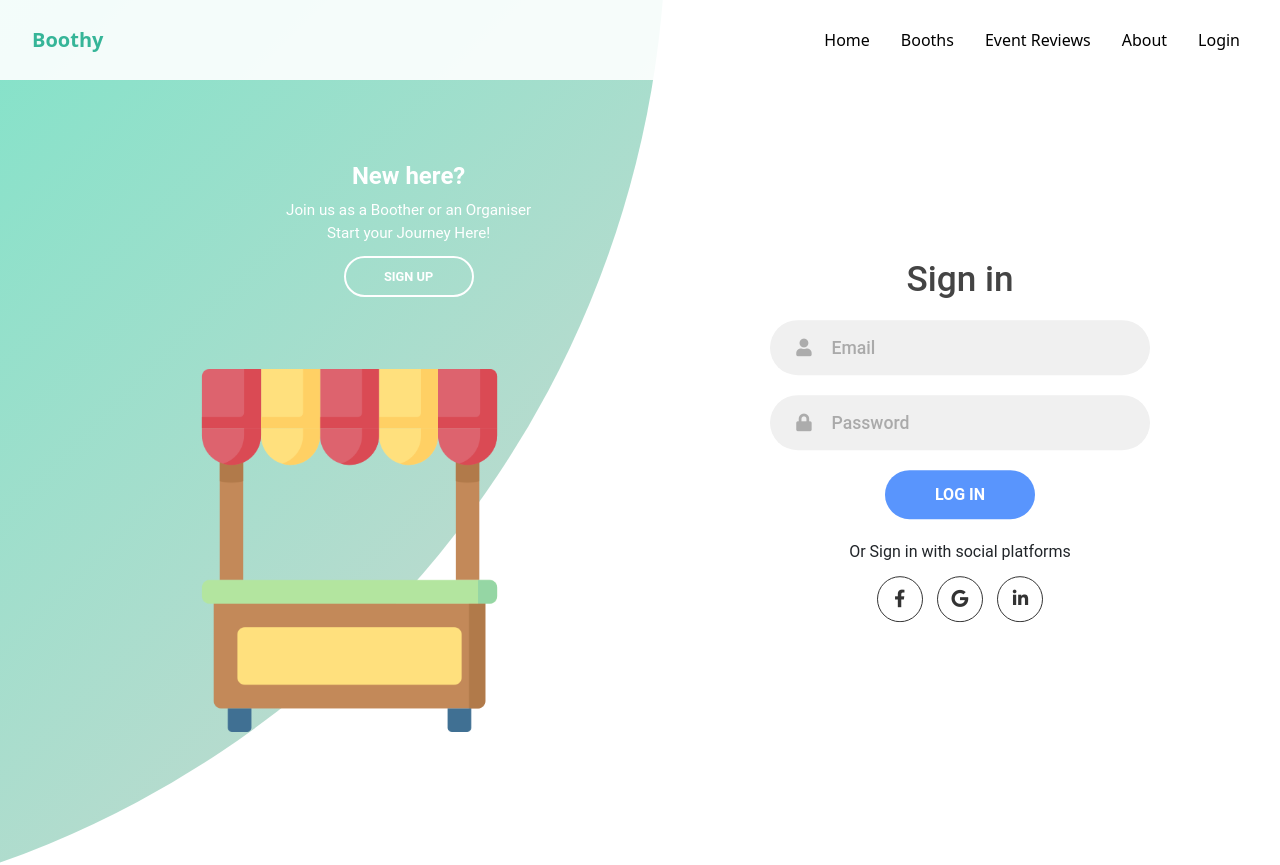
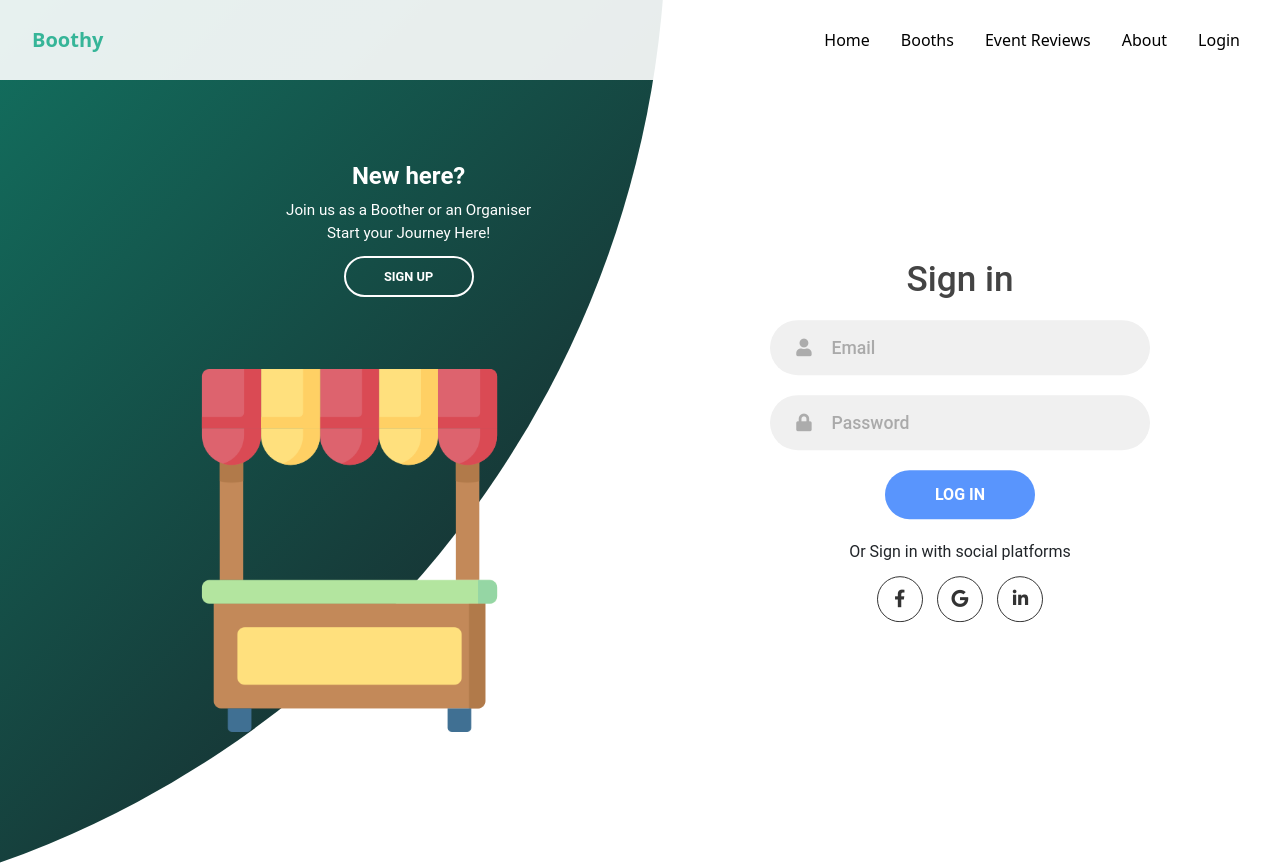
Before and after one commit to PeachyMangoz/VenueVibe, a Vue app in the folder VenueVibe/frontend/: page /login in a window 1280 px wide. Shown: the top 865 px of the page. Built offline with nearby package versions, Linux system fonts and the light colour scheme; a web font is replaced by a local one.

Commit message:
Update Login.vue

```diff
--- a/VenueVibe/frontend/src/views/Login.vue
+++ b/VenueVibe/frontend/src/views/Login.vue
@@ -489,7 +489,7 @@ width: 2000px;
 top: -10%;
 right: 48%;
 transform: translateY(-50%);
-background-image: linear-gradient(-45deg, #d4d7d1 0%, #08f4bd 100%);
+background-image: linear-gradient(-45deg, #191921 0%, #08f4bd 100%);
 transition: 1.8s ease-in-out;
 border-radius: 50%;
 z-index: 6;
```
